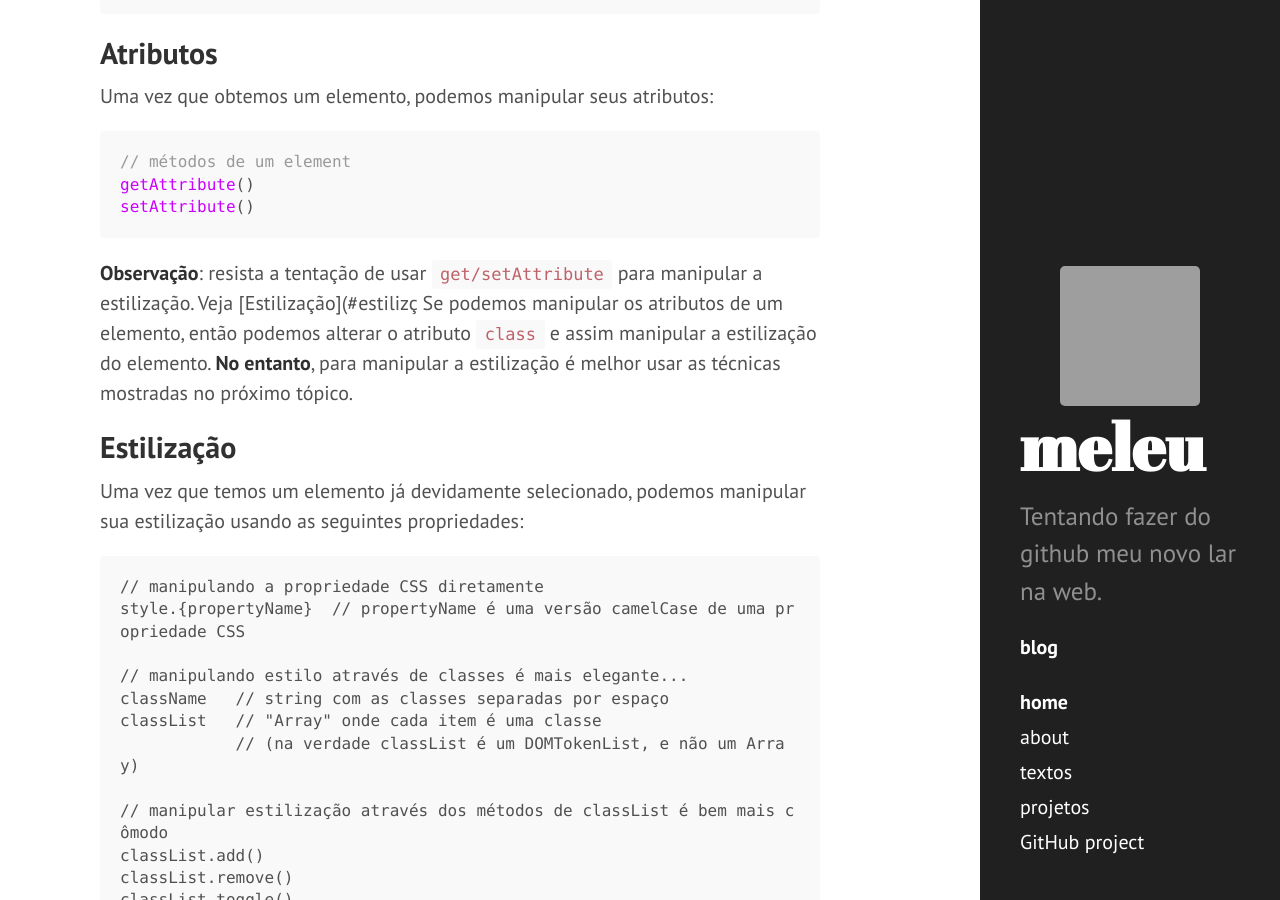
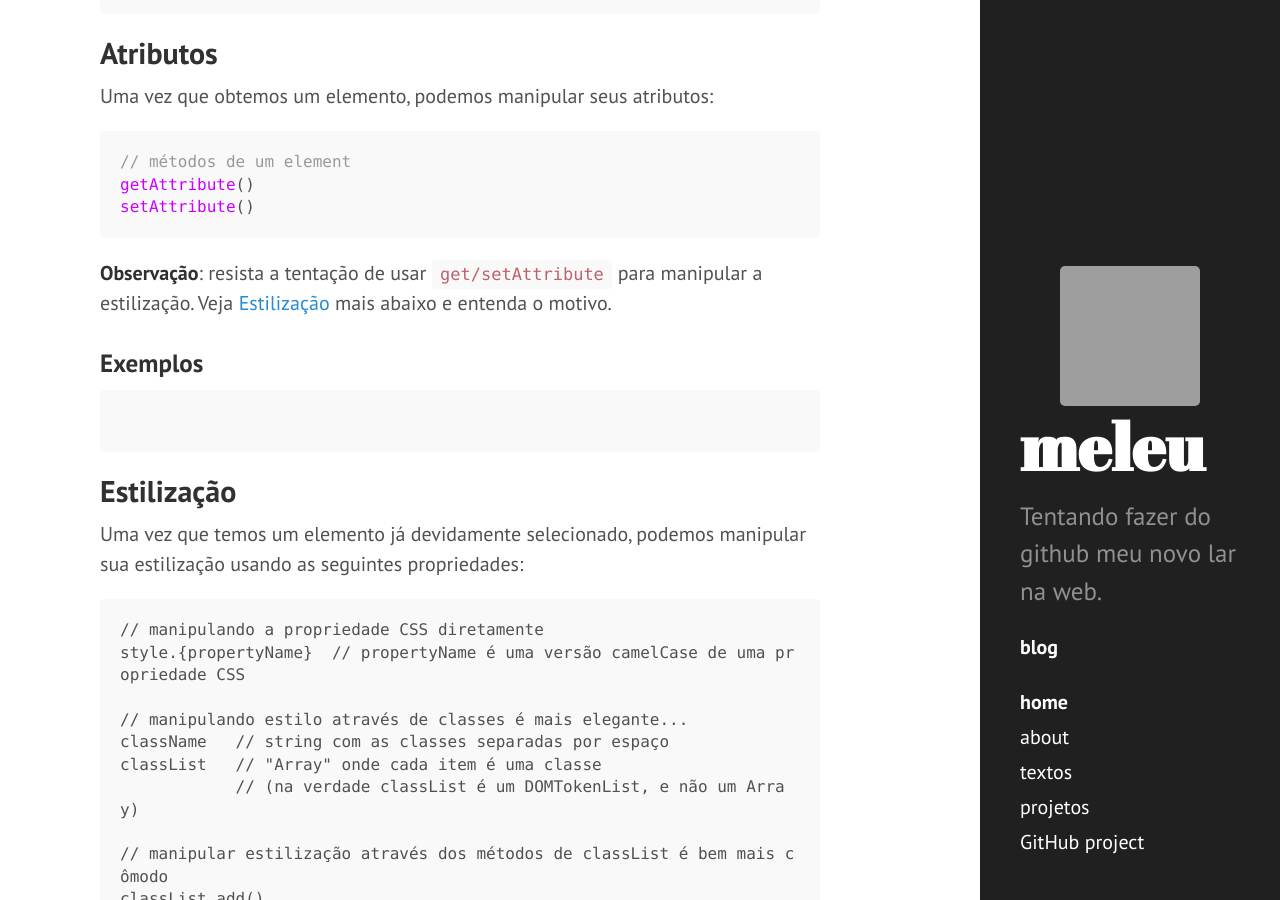
Before and after one commit to meleu/meleu.github.io, a Jekyll site: the page built from _posts/2020-04-19-dom-manipulation.md, in a window 1280 px wide and 900 px high, scrolled down 1344 px. Built offline with Jekyll 4.4.1, drawn with Linux system fonts in a browser that asks for light colours; comment, search, counter and statistics services are not loaded; grey boxes are pictures that could not be loaded.

Commit message:
_posts/2020-04-19-dom-manipulation.md updated from https://stackedit.io/

````diff
--- a/_posts/2020-04-19-dom-manipulation.md
+++ b/_posts/2020-04-19-dom-manipulation.md
@@ -64,9 +64,13 @@ getAttribute()
 setAttribute()
 ```
 
-**Observação**: resista a tentação de usar `get/setAttribute` para manipular a estilização. Veja [Estilização](#estilizç
-Se podemos manipular os atributos de um elemento, então podemos alterar o atributo `class` e assim manipular a estilização do elemento. **No entanto**, para manipular a estilização é melhor usar as técnicas mostradas no próximo tópico.
+**Observação**: resista a tentação de usar `get/setAttribute` para manipular a estilização. Veja [Estilização](#estilização) mais abaixo e entenda o motivo.
 
+### Exemplos
+
+```js
+
+```
 
 
 ## Estilização
````
Also changed, not shown: other parts of _posts/2020-04-19-dom-manipulation.md (+1 -1 lines).
